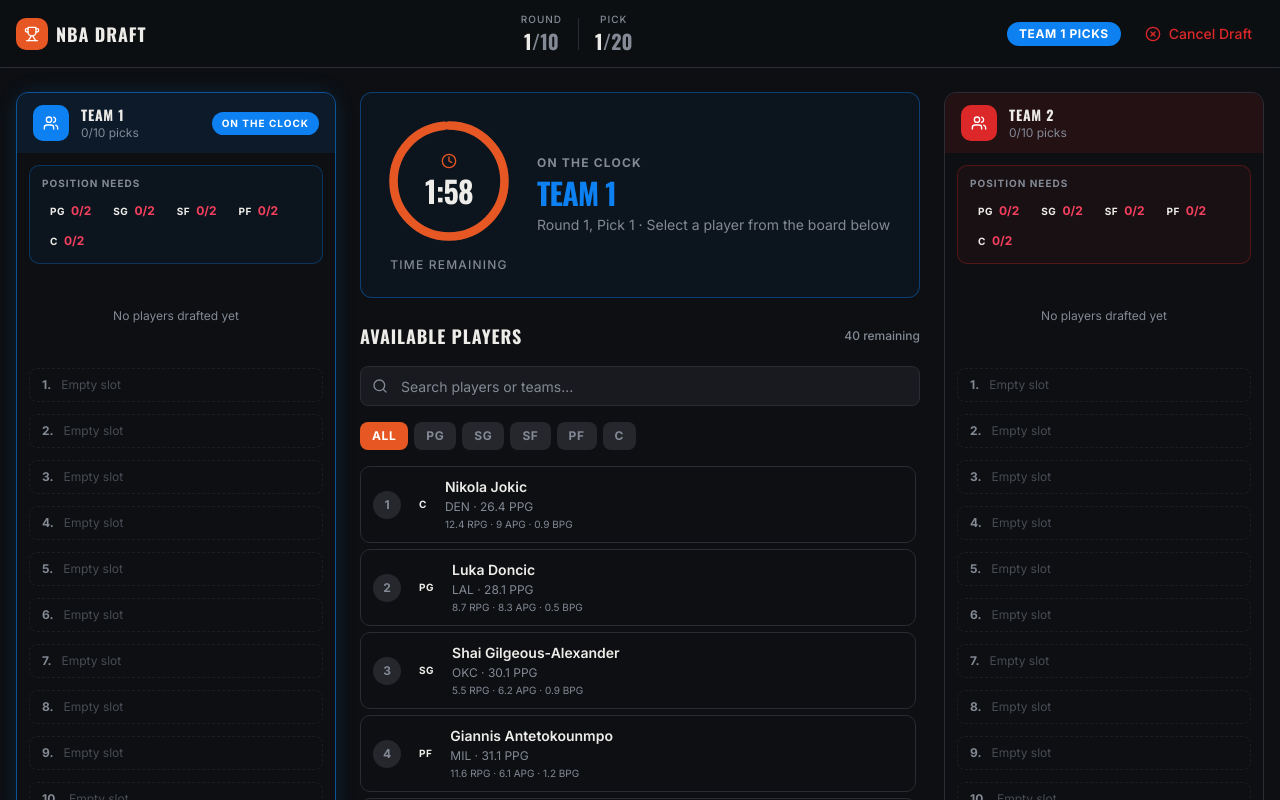
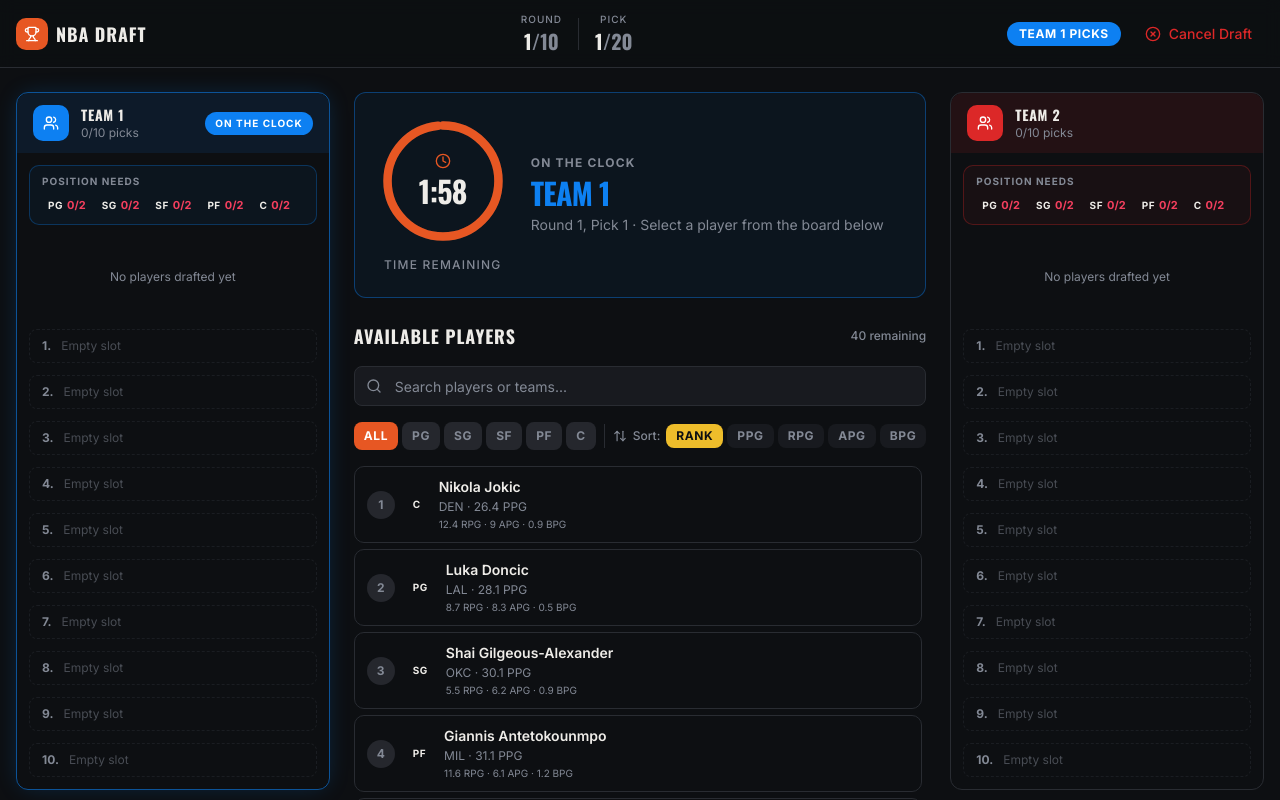
Before and after one commit to F1nal04/hoop-drft, a Next.js app: page / in a window 1280 px wide. Both pictures are taken after a click on the button "START DRAFT". Shown: the top 800 px of the page. Built offline with nearby package versions, Linux system fonts and the light colour scheme.

Commit message:
Add sorting functionality and UI improvements to DraftBoard and PositionNeeds components

```diff
--- a/components/draft-board.tsx
+++ b/components/draft-board.tsx
@@ -5,7 +5,7 @@ import type { Position, Player } from "@/lib/players"
 import { PlayerCard } from "@/components/player-card"
 import { Input } from "@/components/ui/input"
 import { cn } from "@/lib/utils"
-import { Search } from "lucide-react"
+import { Search, ArrowUpDown } from "lucide-react"
 
 interface DraftBoardProps {
   players: Player[]
@@ -16,9 +16,20 @@ interface DraftBoardProps {
 
 const POSITIONS: (Position | "ALL")[] = ["ALL", "PG", "SG", "SF", "PF", "C"]
 
+type SortOption = "rank" | "ppg" | "rpg" | "apg" | "bpg"
+
+const SORT_OPTIONS: { value: SortOption; label: string }[] = [
+  { value: "rank", label: "Rank" },
+  { value: "ppg", label: "PPG" },
+  { value: "rpg", label: "RPG" },
+  { value: "apg", label: "APG" },
+  { value: "bpg", label: "BPG" },
+]
+
 export function DraftBoard({ players, draftedPlayerIds, onDraft, disabled }: DraftBoardProps) {
   const [search, setSearch] = useState("")
   const [posFilter, setPosFilter] = useState<Position | "ALL">("ALL")
+  const [sortBy, setSortBy] = useState<SortOption>("rank")
 
   const filtered = useMemo(() => {
     return players
@@ -30,8 +41,15 @@ export function DraftBoard({ players, draftedPlayerIds, onDraft, disabled }: Dra
         const matchesPos = posFilter === "ALL" || p.position === posFilter
         return matchesSearch && matchesPos
       })
-      .sort((a, b) => a.rank - b.rank)
-  }, [players, search, posFilter])
+      .sort((a, b) => {
+        // For rank, sort ascending (lower is better)
+        if (sortBy === "rank") {
+          return a.rank - b.rank
+        }
+        // For stats, sort descending (higher is better)
+        return b[sortBy] - a[sortBy]
+      })
+  }, [players, search, posFilter, sortBy])
 
   const availableCount = players.filter((p) => !draftedPlayerIds.has(p.id)).length
 
@@ -56,14 +74,15 @@ export function DraftBoard({ players, draftedPlayerIds, onDraft, disabled }: Dra
         />
       </div>
 
-      <div className="flex flex-wrap gap-1.5">
+      <div className="flex items-center gap-2 overflow-x-auto">
+        <div className="flex shrink-0 gap-1">
           {POSITIONS.map((pos) => (
             <button
               key={pos}
               type="button"
               onClick={() => setPosFilter(pos)}
               className={cn(
-              "rounded-md px-3 py-1.5 text-xs font-bold uppercase tracking-wider transition-all",
+                "rounded-md px-2.5 py-1.5 text-xs font-bold uppercase tracking-wider transition-all",
                 posFilter === pos
                   ? "bg-primary text-primary-foreground"
                   : "bg-secondary text-muted-foreground hover:bg-secondary/80 hover:text-foreground",
@@ -72,6 +91,31 @@ export function DraftBoard({ players, draftedPlayerIds, onDraft, disabled }: Dra
               {pos}
             </button>
           ))}
+        </div>
+
+        <div className="h-6 w-px shrink-0 bg-border" />
+
+        <div className="flex shrink-0 items-center gap-1.5">
+          <ArrowUpDown className="h-3.5 w-3.5 text-muted-foreground" />
+          <span className="text-xs font-medium text-muted-foreground">Sort:</span>
+          <div className="flex gap-1">
+            {SORT_OPTIONS.map((option) => (
+              <button
+                key={option.value}
+                type="button"
+                onClick={() => setSortBy(option.value)}
+                className={cn(
+                  "rounded-md px-2.5 py-1 text-xs font-bold uppercase tracking-wider transition-all",
+                  sortBy === option.value
+                    ? "bg-accent text-accent-foreground"
+                    : "bg-secondary/50 text-muted-foreground hover:bg-secondary hover:text-foreground",
+                )}
+              >
+                {option.label}
+              </button>
+            ))}
+          </div>
+        </div>
       </div>
 
       <div className="flex max-h-[520px] flex-col gap-1.5 overflow-y-auto pr-1 scrollbar-thin">
--- a/components/position-needs.tsx
+++ b/components/position-needs.tsx
@@ -30,14 +30,14 @@ export function PositionNeeds({ roster, teamIndex }: PositionNeedsProps) {
   return (
     <div
       className={cn(
-        "rounded-lg border px-3 py-2.5",
+        "rounded-lg border px-3 py-2",
         teamIndex === 0 ? "border-team-1/30 bg-team-1/5" : "border-team-2/30 bg-team-2/5",
       )}
     >
-      <div className="mb-2 text-[10px] font-bold uppercase tracking-widest text-muted-foreground">
+      <div className="mb-1.5 text-[10px] font-bold uppercase tracking-widest text-muted-foreground">
         Position Needs
       </div>
-      <div className="flex flex-wrap gap-1.5">
+      <div className="flex flex-wrap gap-1">
         {POSITIONS.map((pos) => {
           const current = positionCounts[pos]
           const statusColor = getStatusColor(current, TARGET_PER_POSITION)
@@ -46,12 +46,12 @@ export function PositionNeeds({ roster, teamIndex }: PositionNeedsProps) {
             <div
               key={pos}
               className={cn(
-                "flex items-center gap-1.5 rounded-md px-2 py-1",
+                "flex items-center gap-1 rounded-md px-1.5 py-0.5",
                 POSITION_COLORS[pos],
               )}
             >
               <span className="text-[10px] font-bold uppercase tracking-wider">{pos}</span>
-              <span className={cn("text-xs font-bold", statusColor)}>
+              <span className={cn("text-[11px] font-bold", statusColor)}>
                 {current}/{TARGET_PER_POSITION}
               </span>
             </div>
```
Lines whose indentation alone changed are shown as unchanged.
